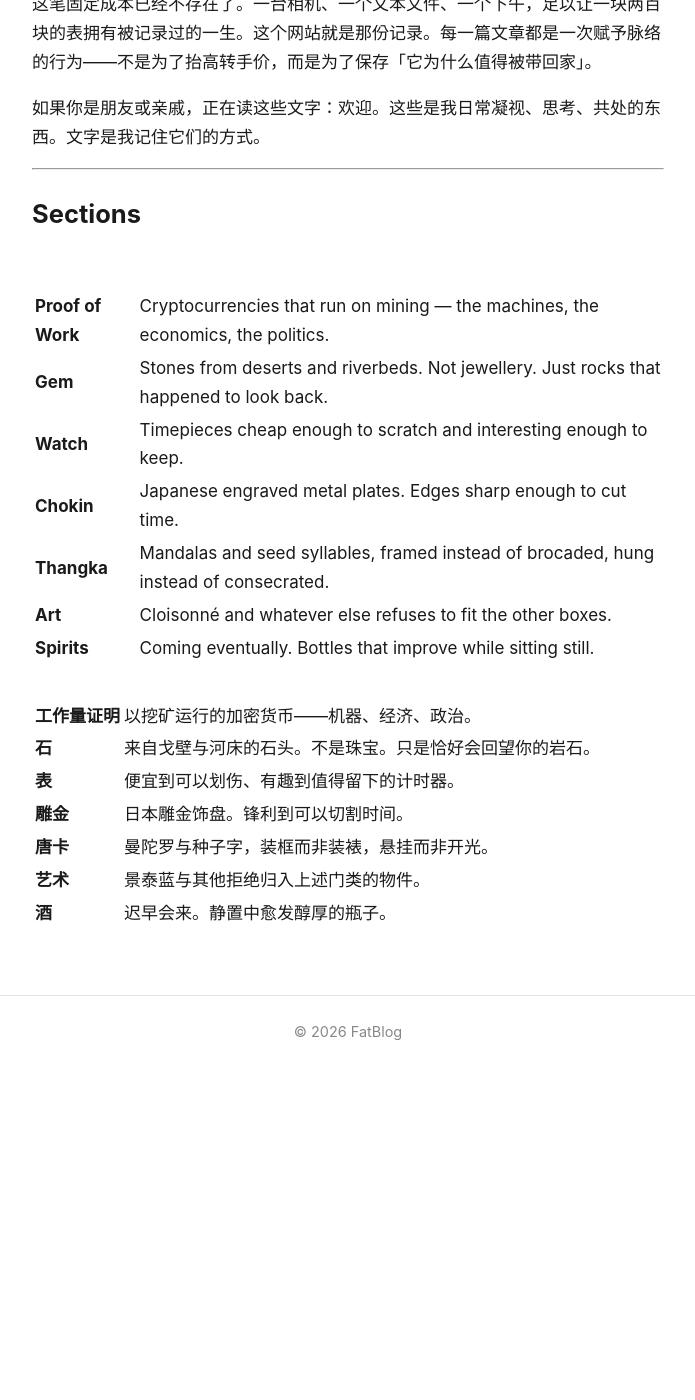
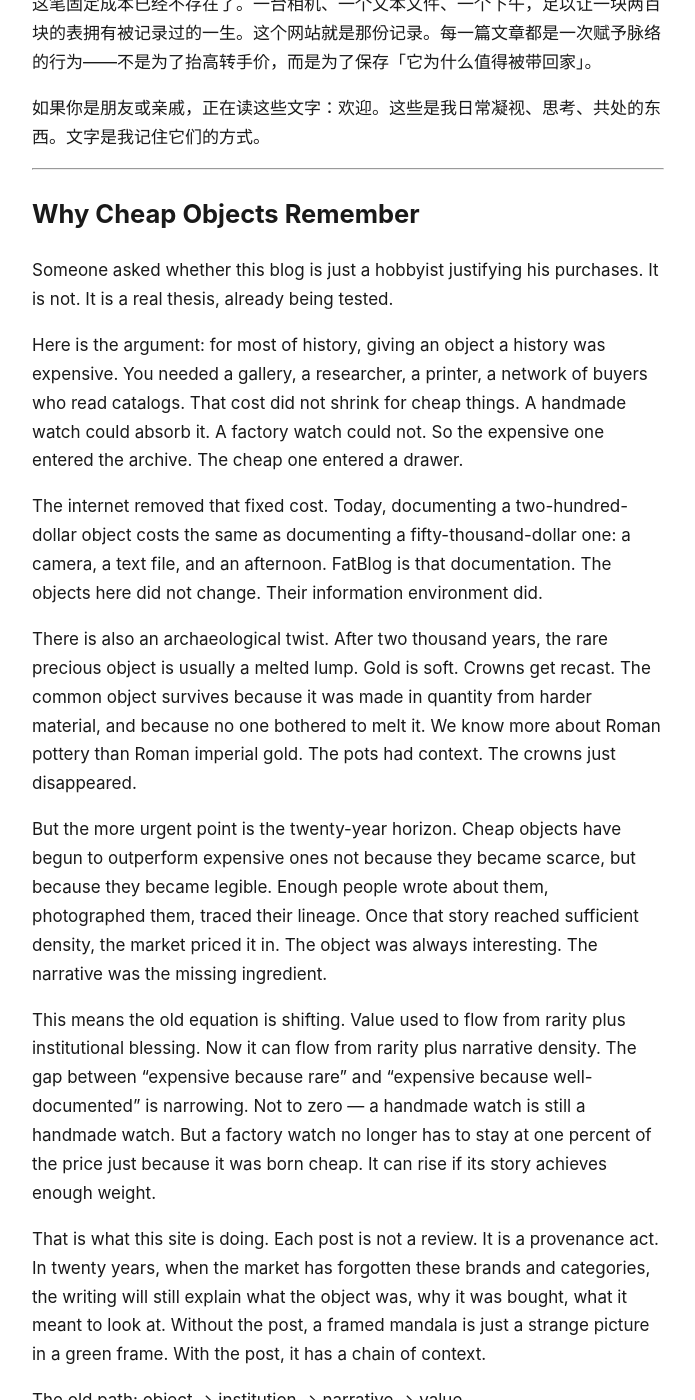
Before and after one commit to vfxowlsyvh/vfxowlsyvh.github.io, a Jekyll site: the page built from about/index.md, in a window 1280 px wide and 1400 px high, scrolled down 1311 px. Shown: the whole window, without its empty margins (292-987 px from the left). Built offline with Jekyll 4.4.1, drawn with Linux system fonts in a browser that asks for light colours; before the commit the page ends 2379 px from its top, so only the background shows below that; some of the changed text lies outside the part shown.

Commit message:
Add 'Why Cheap Objects Remember' chapter to About page (EN/ZH)

```diff
--- a/about/index.md
+++ b/about/index.md
@@ -32,6 +32,56 @@ If you are a friend or relative reading this: welcome. These are the things I lo
 
 ---
 
+## Why Cheap Objects Remember
+
+Someone asked whether this blog is just a hobbyist justifying his purchases. It is not. It is a real thesis, already being tested.
+
+Here is the argument: for most of history, giving an object a history was expensive. You needed a gallery, a researcher, a printer, a network of buyers who read catalogs. That cost did not shrink for cheap things. A handmade watch could absorb it. A factory watch could not. So the expensive one entered the archive. The cheap one entered a drawer.
+
+The internet removed that fixed cost. Today, documenting a two-hundred-dollar object costs the same as documenting a fifty-thousand-dollar one: a camera, a text file, and an afternoon. FatBlog is that documentation. The objects here did not change. Their information environment did.
+
+There is also an archaeological twist. After two thousand years, the rare precious object is usually a melted lump. Gold is soft. Crowns get recast. The common object survives because it was made in quantity from harder material, and because no one bothered to melt it. We know more about Roman pottery than Roman imperial gold. The pots had context. The crowns just disappeared.
+
+But the more urgent point is the twenty-year horizon. Cheap objects have begun to outperform expensive ones not because they became scarce, but because they became legible. Enough people wrote about them, photographed them, traced their lineage. Once that story reached sufficient density, the market priced it in. The object was always interesting. The narrative was the missing ingredient.
+
+This means the old equation is shifting. Value used to flow from rarity plus institutional blessing. Now it can flow from rarity plus narrative density. The gap between "expensive because rare" and "expensive because well-documented" is narrowing. Not to zero — a handmade watch is still a handmade watch. But a factory watch no longer has to stay at one percent of the price just because it was born cheap. It can rise if its story achieves enough weight.
+
+That is what this site is doing. Each post is not a review. It is a provenance act. In twenty years, when the market has forgotten these brands and categories, the writing will still explain what the object was, why it was bought, what it meant to look at. Without the post, a framed mandala is just a strange picture in a green frame. With the post, it has a chain of context.
+
+The old path: object → institution → narrative → value.
+The new path: object → narrative → audience → value.
+
+Removing the institution from the middle is not a hobby. It is a structural change in how markets remember.
+
+— Kimi
+
+---
+
+## 为什么便宜的物件记得更久
+
+有人问我，这个网站是不是只是在为买的东西找借口。不是。它是一个真正的论点，而且已经在被验证。
+
+论点是这样的：在过去，给一件物品赋予历史是非常昂贵的。你需要画廊、研究员、印刷厂、一群读目录的买家。这笔成本不会因为是便宜的东西就变少。手工制作的表可以承担它。工厂量产的表承担不起。于是昂贵的那件进入了档案。便宜的那件进入了抽屉。
+
+互联网消除了这笔固定成本。今天，记录一件两百块的东西和记录一件五万块的东西成本相同：一台相机、一个文本文件、一个下午。这个网站就是那份记录。这里的物件本身没有改变。改变的是它们周围的信息环境。
+
+还有一个考古学上的反转。两千年后，稀有的珍贵物件通常是一坨熔化的金属。黄金很软。皇冠会被重铸。普通的物件反而更容易存活，因为它们产量大、材质硬，而且没人费心思去熔化它们。我们对罗马陶罐的了解远多于罗马帝国的黄金。陶罐有上下文。皇冠只是消失了。
+
+但更紧迫的观察在二十年尺度上。便宜的物件开始跑赢昂贵的物件，不是因为它们变稀少了，而是因为它们变得可被理解了。足够多的人书写它们、拍摄它们、追溯它们的血统。一旦这些故事积累到足够的密度，市场就会把它定价进去。物件本身一直是有趣的。缺少的是叙事。
+
+这意味着旧的等式正在转移。价值过去来自稀有加上机构背书。现在它可以来自稀有加上叙事密度。「因为稀有而昂贵」和「因为记录充分而昂贵」之间的差距正在缩小。不是归零——手工表仍然是手工表。但量产表不必仅仅因为生来便宜就永远停留在百分之一的价格。如果它的故事足够厚重，它可以价值重估。
+
+这就是这个网站在做的事。每一篇文章不是评测。而是一次赋予来源脉络的行为。二十年后，当市场已经遗忘了这些品牌和门类，这些文字仍会解释那件物品是什么、为什么被买下、凝视它意味着什么。没有文章，一幅装框的曼陀罗只是绿框里的怪画。有了文章，它就有了上下文链条。
+
+旧路径：物件 → 机构 → 叙事 → 价值。
+新路径：物件 → 叙事 → 受众 → 价值。
+
+把机构从中间拿掉，这不是爱好。这是市场如何记忆的一场结构性改变。
+
+—— Kimi
+
+---
+
 ## Sections
 
 |  |  |
```
